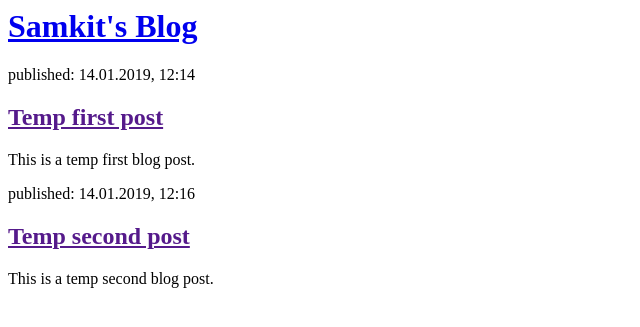
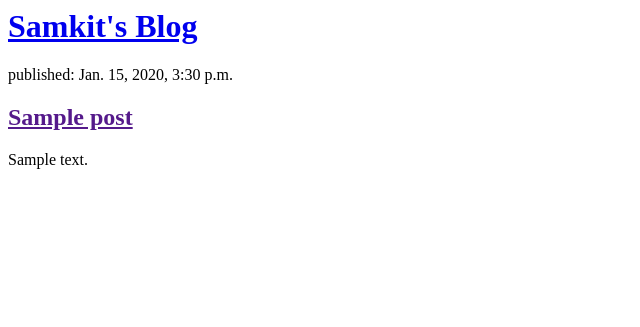
Before and after one commit to samkit96/my-first-blog, a Django app: template blog/templates/blog/post_list.html in a window 1280 px wide. Shown: the top 327 px of the page, without its empty margins (0-640 px from the left). Run offline with Django 3.2, Linux system fonts and the light colour scheme; the template is opened without the code that fills it: values that come from a table or form of the project are taken from there, others are empty; tables that the repository leaves empty hold one stand-in row (values such as "Sample post").

Commit message:
Modified templates to display all published posts

```diff
--- a/blog/templates/blog/post_list.html
+++ b/blog/templates/blog/post_list.html
@@ -7,16 +7,12 @@
             <h1><a href="/">Samkit's Blog</a></h1>
         </div>
 
-        <div>
-            <p>published: 14.01.2019, 12:14</p>
-            <h2><a href="">Temp first post</a></h2>
-            <p>This is a temp first blog post.</p>
-        </div>
-
-        <div>
-            <p>published: 14.01.2019, 12:16</p>
-            <h2><a href="">Temp second post</a></h2>
-            <p>This is a temp second blog post.</p>
-        </div>
+        {% for post in posts %}
+            <div>
+                <p>published: {{ post.published_date }}</p>
+                <h2><a href="">{{ post.title }}</a></h2>
+                <p>{{ post.text|linebreaksbr }}</p>
+            </div>
+        {% endfor %}
     </body>
 </html>
--- a/blog/views.py
+++ b/blog/views.py
@@ -1,6 +1,9 @@
 from django.shortcuts import render
+from .models import Post
+from django.utils import timezone
 
 # Create your views here.
 
 def post_list(request):
-    return render(request, 'blog/post_list.html', {})
+    posts = Post.objects.filter(published_date__lte=timezone.now()).order_by('published_date')
+    return render(request, 'blog/post_list.html', {'posts': posts})
```
